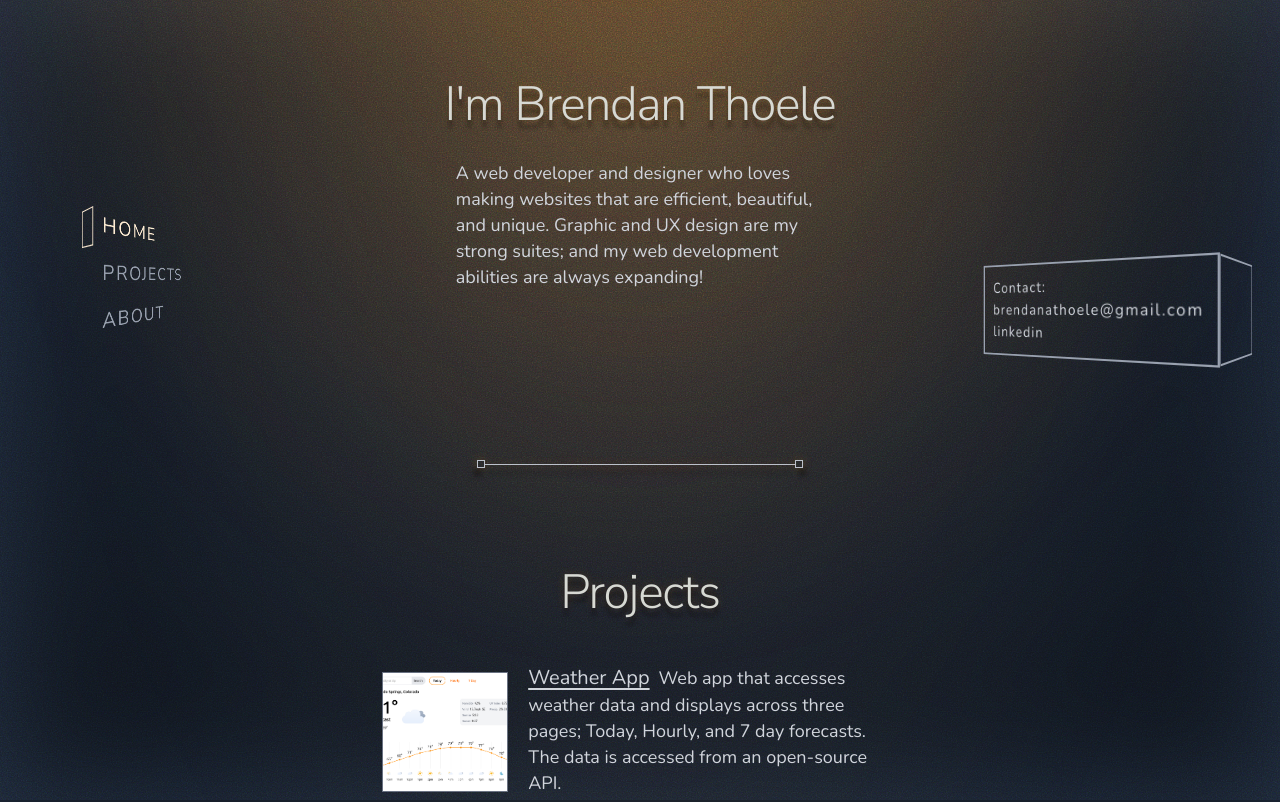
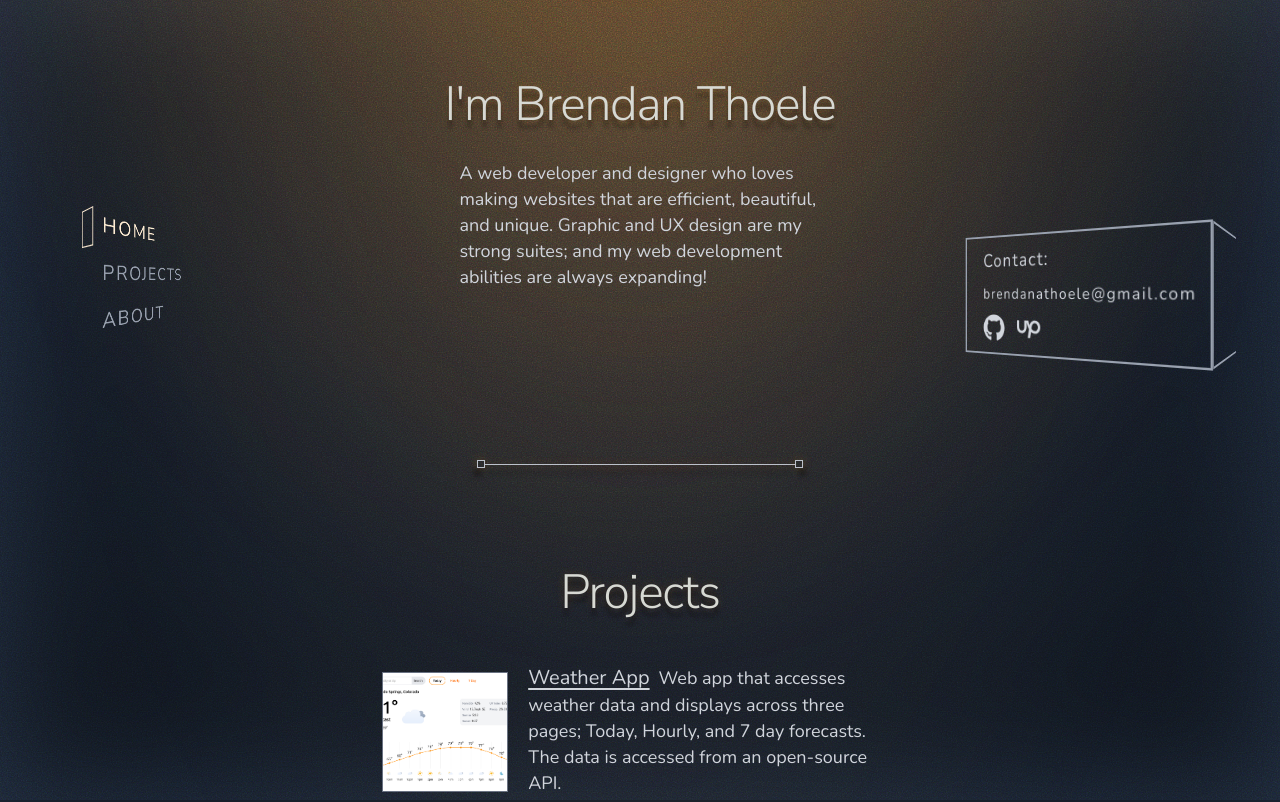
Before and after one commit to bathoele/portfolio-modern, a React app: page / in a window 1280 px wide. Shown: the top 802 px of the page. Built offline with nearby package versions, Linux system fonts and the light colour scheme; the HTML template or start-up script is replaced by a standard one.

Commit message:
Add icons and links to contact card

```diff
--- a/package.json
+++ b/package.json
@@ -10,9 +10,12 @@
     "preview": "vite preview"
   },
   "dependencies": {
+    "@fortawesome/fontawesome-svg-core": "^7.2.0",
+    "@fortawesome/react-fontawesome": "^3.3.1",
     "@tailwindcss/vite": "^4.3.1",
     "react": "^19.2.6",
     "react-dom": "^19.2.6",
+    "react-icons": "^5.6.0",
     "tailwindcss": "^4.3.1"
   },
   "devDependencies": {
--- a/src/App.jsx
+++ b/src/App.jsx
@@ -5,14 +5,12 @@ import ContactCard from "./ContactCard";
 import GrainBackground from "./GrainBackground";
 
 function App() {
-  const [currentPage, setPage] = useState("home");
-
   return (
     <div className="bg-gray-800 scroll-smooth">
       <GrainBackground />
       <div className="flex flex-row p-15 pt-20 justify-center gap-30 text-gray-300 max-w-[90%] mx-auto">
-        <NavMenu changePage={setPage} currentPage={currentPage} />
-        <PageDisplay page={currentPage} setPage={setPage} />
+        <NavMenu />
+        <PageDisplay />
         <ContactCard />
       </div>
     </div>
--- a/src/ContactCard.jsx
+++ b/src/ContactCard.jsx
@@ -1,15 +1,26 @@
 import React from "react";
+import { FaGithub } from "react-icons/fa";
+import { FaUpwork } from "react-icons/fa6";
 
 export default function ContactCard() {
   return (
     <div className="h-70 z-5 flex flex-col justify-end">
       <div className="fixed flex -right-15">
-        <ul className="border-2 border-gray-400 p-3 tracking-widest [transform:perspective(500px)_rotateY(-30deg)]">
-          <li><h3>Contact:</h3></li>
+        <ul className="border-2 border-gray-400 p-3 pl-6 tracking-widest [transform:perspective(500px)_rotateY(-30deg)] flex flex-col gap-2.5">
+          <li className="text-xl">Contact:</li>
           <li>brendanathoele@gmail.com</li>
-          <li>linkedin</li>
+          <li>
+            <div className="flex gap-4">
+              <a href="https://github.com/bathoele" target="_blank">
+                <FaGithub className="hover:-translate-x-1.5 hover:text-orange-100" size={30} />
+              </a>
+              <a href="https://www.upwork.com/freelancers/~011bcbe120a0abc12b" target="_blank">
+                <FaUpwork className="hover:-translate-x-1.5 hover:text-orange-100" size={30} />
+              </a>
+            </div>
+          </li>
         </ul>
-        <div className="border-2 border-gray-400 w-30 [transform:perspective(500px)_rotateY(75deg)] relative -left-10.5"></div>
+        <div className="border-2 border-gray-400 w-32 [transform:perspective(500px)_rotateY(80deg)] relative -left-12.5"></div>
       </div>
     </div>
   )
--- a/src/HomePage.jsx
+++ b/src/HomePage.jsx
@@ -5,7 +5,7 @@ function HomePage({ setPage }) {
   return (
     <section id="home" className="flex flex-col items-center gap-8 h-[30vh]">
       <h1 className="text-5xl animate-color-pulse font-light font-head tracking-tight">I'm Brendan Thoele</h1>
-      <p className="leading-6.5 w-5/7 max-w-150">A web developer and designer who loves making websites that are efficient, beautiful, and unique. Graphic and UX design are my strong suites; and my web development abilities are always expanding!</p>
+      <p className="leading-6.5 w-7/10 max-w-150">A web developer and designer who loves making websites that are efficient, beautiful, and unique. Graphic and UX design are my strong suites; and my web development abilities are always expanding!</p>
     </section>
   )
 }
--- a/src/NavMenu.jsx
+++ b/src/NavMenu.jsx
@@ -26,12 +26,12 @@ function NavMenu() {
       <div className="fixed flex h-100 items-center">
         <div className="w-22 [transform:perspective(200px)_rotateY(300deg)] relative left-5">
           {items.map(item => (
-            <div className={`${activeId === item.id ? "border-orange-100" : "border-transparent"} border-1 h-8 w-4 mb-2 ml-auto transition-all duration-300 ease-in-out`}></div>
+            <div className={`${activeId === item.id ? "border-orange-100" : "border-transparent"} border-1 h-8 w-4 mb-2 ml-auto transition-all duration-200 ease-in-out`}></div>
           ))}
         </div>
         <ul className="leading-relaxed flex flex-col w-30 justify-center [transform:perspective(200px)_rotateY(40deg)]">
           {items.map(item => (
-            <li className={`${activeId === item.id ? "text-orange-100" : "hover:text-gray-200"} ${activeId === item.id ? 'active' : ''} tracking-widest relative  mb-2 transition-all duration-300 ease-in-out h-8`}>
+            <li className={`${activeId === item.id ? "text-orange-100" : "hover:text-gray-200"} ${activeId === item.id ? 'active' : ''} tracking-widest relative  mb-2 transition-all duration-200 ease-in-out h-8`}>
               <button className="w-full text-start pl-2" onClick={() => scrollToSection(item.id)}>{item.label}</button>
             </li>
           ))}
--- a/src/PageDisplay.jsx
+++ b/src/PageDisplay.jsx
@@ -5,7 +5,7 @@ import AboutPage from "./AboutPage"
 import ContactCard from "./ContactCard"
 import SectionBorder from "./SectionBorder";
 
-function PageDisplay({ page, setPage }) {
+function PageDisplay() {
   return (
     <div className="w-1/2 max-w-190 z-5 text-lg flex flex-col gap-25">
       <HomePage />
--- a/src/ProjectCard.jsx
+++ b/src/ProjectCard.jsx
@@ -13,7 +13,7 @@ export default function ProjectCard({ data }) {
       </div>
       <div className="col-span-8">
         <span>
-          <p className="leading-6.5"><a href={data.links[0]} className="text-xl underline underline-offset-4 hover:decoration-orange-200 hover:text-white">{data.title}</a>&ensp;{data.desc}</p>
+          <p className="leading-6.5"><a href={data.links[0]} target="_blank" className="text-xl underline underline-offset-4 hover:decoration-orange-200 hover:text-white">{data.title}</a>&ensp;{data.desc}</p>
         </span>
         {data.tools.length > 0 &&
           <div className="mt-2 flex gap-3 text-sm items-center">
@@ -22,7 +22,6 @@ export default function ProjectCard({ data }) {
             })}
           </div>
         }
-
       </div>
     </div>
   )
```
Also changed, not shown: 1 other file (tests, documents, lock files or other folders).
